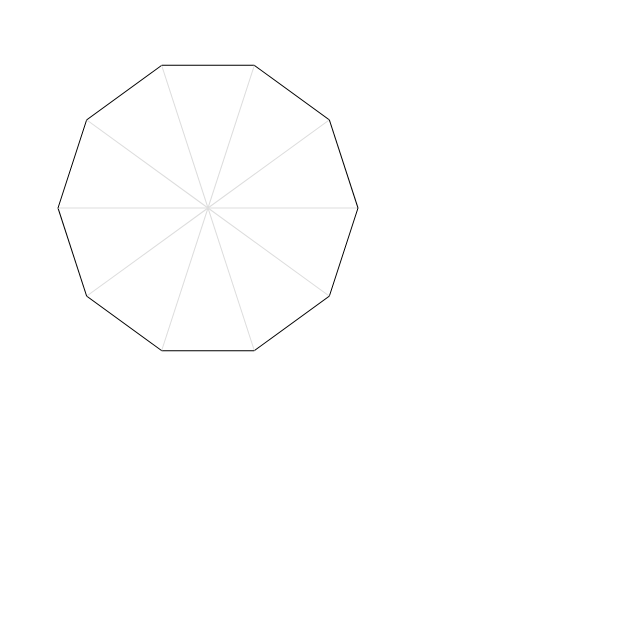
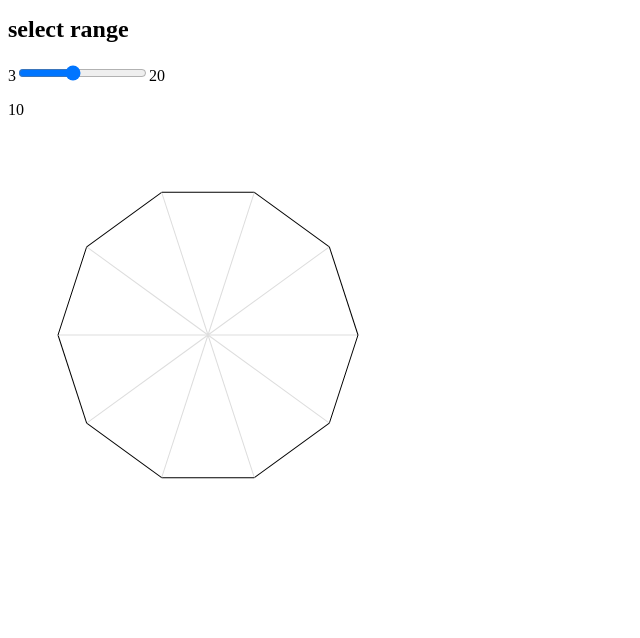
Before and after one commit to beqa-bumbeishvili/d3-polygon, a plain HTML site: page index.html in a window 1280 px wide. Shown: the whole page, without its empty margins (0-640 px from the left). Drawn offline with nearby package versions, Linux system fonts and the light colour scheme.

Commit message:
add range input

```diff
--- a/index.html
+++ b/index.html
@@ -5,16 +5,29 @@
     <link rel="shortcut icon" href="https://www.glassdoor.com/favicon.ico" type="image/x-icon">
 </head>
 <body>
+
+<div style="margin-top: 1em">
+    <h2>select range</h2>
+    3<input id="price" type="range" min="3" max="20" value="10" />20
+</div>
+
+<p id="result">10</p>
+
+
+<div id="svg-container"> </div>
+
     <script src="script.js">
     </script>
 
-<!--<svg width="50" height="50">
-  <polygon fill="yellow" stroke="blue" stroke-width="2"
-    points="05,30
-            15,10
-            25,30" />
-</svg>-->
-
-
 </body>
 </html>
+
+<script>
+var p = document.getElementById("price"),
+    res = document.getElementById("result");
+
+p.addEventListener("input", function() {
+    res.innerHTML = p.value;
+    drawPolygon(p.value);
+}, false);
+ </script>
--- a/script.js
+++ b/script.js
@@ -2,10 +2,10 @@ var windowHeight = innerHeight - 50;
 var windowWidth = innerWidth - 50;
 var lineLength = 150;
 
-var svg = d3.select("body")
+var svg = d3.select("#svg-container")
     .append("svg")
-    .attr("width", windowWidth)
-    .attr("height", windowHeight);
+    .attr("width", 500)
+    .attr("height", 500);
 
 var polygon = undefined;
 
```
